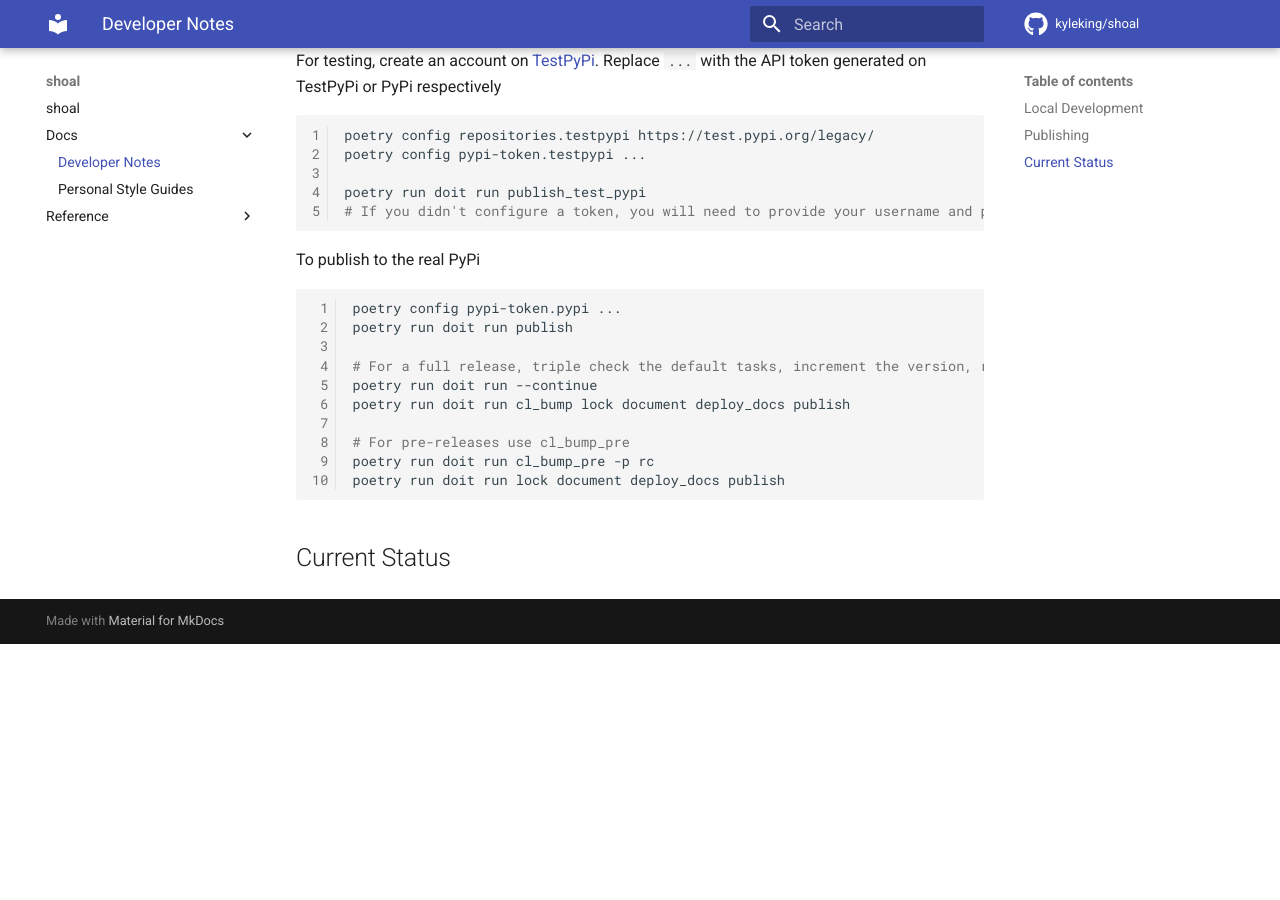
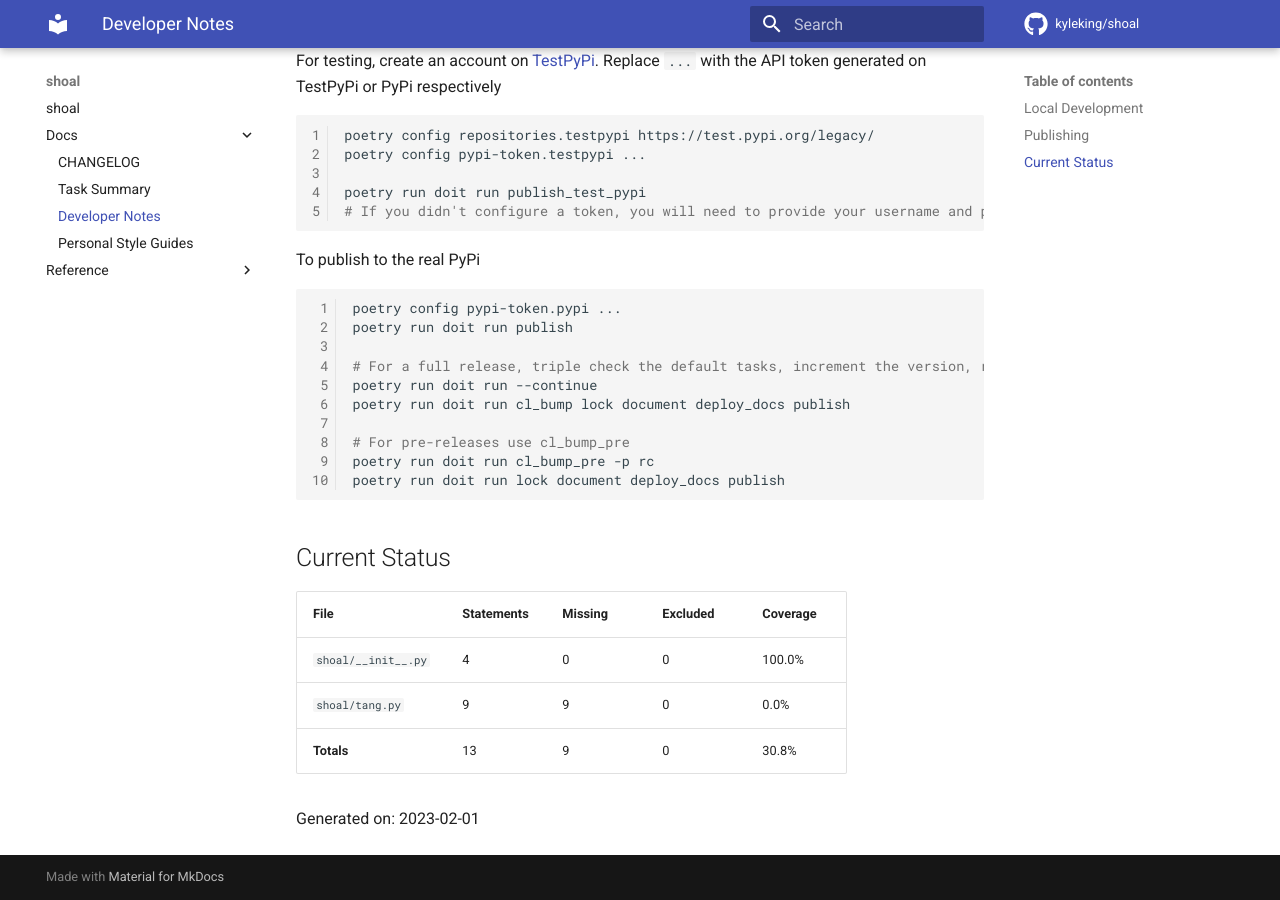
Before and after one commit to KyleKing/shoal, an MkDocs documentation site: the page built from docs/docs/DEVELOPER_GUIDE.md, in a window 1280 px wide and 900 px high, scrolled down 523 px. Built offline with MkDocs 1.6.1 and Material for MkDocs 9.7.7, drawn with Linux system fonts in a browser that asks for light colours; comment, search, counter and statistics services are not loaded; before the commit the page ends 1167 px from its top, so only the background shows below that.

Commit message:
refactor: run doit against all files

```diff
--- a/.yamllint.yaml
+++ b/.yamllint.yaml
@@ -1,6 +1,5 @@
 ---
 extends: default
-
 rules:
   # Don't raise an error on line length. Defer to developer
   line-length:
--- a/docs/docs/DEVELOPER_GUIDE.md
+++ b/docs/docs/DEVELOPER_GUIDE.md
@@ -47,5 +47,11 @@ poetry run doit run lock document deploy_docs publish
 ## Current Status
 
 <!-- {cts} COVERAGE -->
+| File                |   Statements |   Missing |   Excluded | Coverage   |
+|---------------------|--------------|-----------|------------|------------|
+| `shoal/__init__.py` |            4 |         0 |          0 | 100.0%     |
+| `shoal/tang.py`     |            9 |         9 |          0 | 0.0%       |
+| **Totals**          |           13 |         9 |          0 | 30.8%      |
 
+Generated on: 2023-02-01
 <!-- {cte} -->
--- a/mkdocs.yml
+++ b/mkdocs.yml
@@ -8,7 +8,6 @@ repo_url: https://github.com/kyleking/shoal
 edit_uri: edit/main/docs
 docs_dir: docs
 site_dir: releases/site
-
 theme:
   name: material
   palette:
@@ -16,12 +15,8 @@ theme:
       accent: green
   icon:
     repo: fontawesome/brands/github
-  features:
-    - toc.autohide
-
-watch:
-  - shoal
-
+  features: [toc.autohide]
+watch: [shoal]
 plugins:
   - build_plantuml:
       render: server  # or "local"
@@ -34,8 +29,7 @@ plugins:
       input_extensions: puml
   - search
   - gen-files:
-      scripts:
-        - docs/gen_ref_nav.py
+      scripts: [docs/gen_ref_nav.py]
   - git-revision-date-localized:
       type: date
       fallback_to_build_date: true
@@ -51,7 +45,6 @@ plugins:
   - literate-nav:
       nav_file: SUMMARY.md
   - section-index
-
 markdown_extensions:
   - abbr
   - admonition
@@ -80,10 +73,7 @@ markdown_extensions:
   - toc:
       permalink: ⚓︎
       toc_depth: 5
-
-extra_css:
-  - _styles/mkdocstrings.css
-
+extra_css: [_styles/mkdocstrings.css]
 extra_javascript:
   - https://cdnjs.cloudflare.com/ajax/libs/tablesort/5.2.1/tablesort.min.js
   - _javascript/tables.js
--- a/pyproject.toml
+++ b/pyproject.toml
@@ -1,6 +1,8 @@
 [build-system]
-requires = ["poetry-core"]
 build-backend = "poetry.core.masonry.api"
+requires = [
+  "poetry-core",
+]
 
 [tool.calcipy.test]
 pythons = ["3.8"]
@@ -48,7 +50,9 @@ classifiers = [
 
 [tool.poetry.dependencies]
 python = "^3.8.12"
+beartype = ">=0.12.0"
 calcipy = ">=0.21.3"
+pydantic = ">=1.10.4"
 
 [tool.poetry.dev-dependencies]
 calcipy = { version = "*", extras = ["dev", "lint", "test"] }
```
Also changed, not shown: .pre-commit-config.yaml (+5 -5 lines), .sourcery.yaml (+1 -28 lines), docs/docs/CHANGELOG.md (added, +5 -0 lines), docs/docs/CODE_TAG_SUMMARY.md (added, +16 -0 lines), docs/README.md (line endings or trailing spaces), 11 other files.
